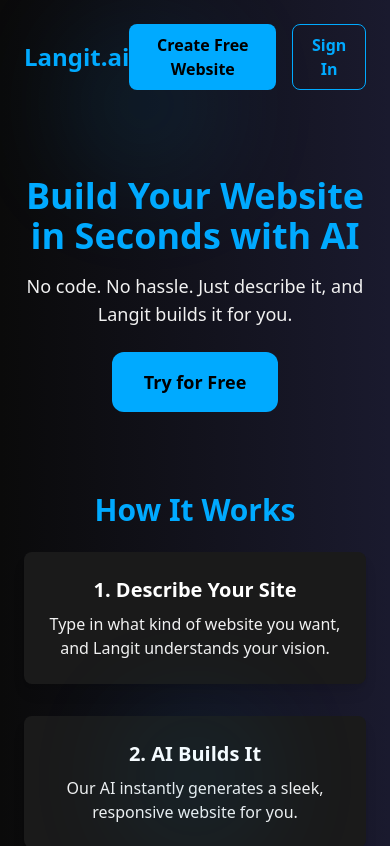
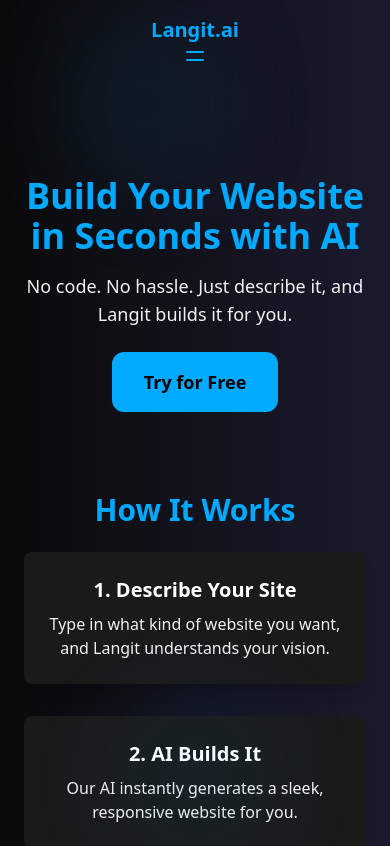
Before and after one commit to jeffeacosta/langit-landing, a Next.js app: page / in a window 390 px wide. Shown: the top 846 px of the page. Built offline with nearby package versions, Linux system fonts and the light colour scheme.

Commit message:
Update page.js

```diff
--- a/app/page.js
+++ b/app/page.js
@@ -1,18 +1,61 @@
+import { useState } from "react";
 import BackgroundAnimation from "@/components/BackgroundAnimation";
+
 export default function Home() {
+  const [isOpen, setIsOpen] = useState(false);
+
   return (
     <div className="relative bg-gradient-to-r from-[#0a0a0a] to-[#1a1a2e] text-white min-h-screen flex flex-col items-center px-6 pt-20 pb-20">
       <BackgroundAnimation />
       {/* Header */}
-<header className="absolute top-0 left-0 w-full flex justify-between items-center p-6">
-  <div className="text-2xl font-bold text-primary">Langit.ai</div>
-  <div className="flex space-x-4">
+      <header className="absolute top-0 left-0 w-full flex flex-col md:flex-row justify-between items-center p-4 md:p-6">
+        <div className="text-xl md:text-2xl font-bold text-primary">Langit.ai</div>
+        {/* Desktop Buttons */}
+        <div className="hidden md:flex space-x-4">
           <button className="bg-primary text-black px-4 py-2 rounded-lg font-bold hover:bg-blue-300 transition-all duration-300">
             Create Free Website
           </button>
           <button className="border border-primary text-primary px-4 py-2 rounded-lg font-bold hover:bg-primary hover:text-black transition-all duration-300">
             Sign In
           </button>
+        </div>
+        {/* Mobile Dropdown */}
+        <div className="md:hidden relative">
+          <button
+            onClick={() => setIsOpen(!isOpen)}
+            className="text-primary focus:outline-none"
+          >
+            <svg
+              className="w-6 h-6"
+              fill="none"
+              stroke="currentColor"
+              viewBox="0 0 24 24"
+              xmlns="http://www.w3.org/2000/svg"
+            >
+              <path
+                strokeLinecap="round"
+                strokeLinejoin="round"
+                strokeWidth="2"
+                d="M4 8h16M4 16h16"
+              ></path>
+            </svg>
+          </button>
+          {isOpen && (
+            <div className="absolute right-0 mt-2 w-48 bg-cardDark rounded-md shadow-lg py-2 z-10">
+              <button
+                className="block w-full text-left px-4 py-2 text-sm text-primary hover:bg-blue-300 transition-all duration-300"
+                onClick={() => setIsOpen(false)}
+              >
+                Create Free Website
+              </button>
+              <button
+                className="block w-full text-left px-4 py-2 text-sm text-primary hover:bg-blue-300 transition-all duration-300"
+                onClick={() => setIsOpen(false)}
+              >
+                Sign In
+              </button>
+            </div>
+          )}
         </div>
       </header>
     <div className="max-w-3xl text-center mt-24">
```
Lines whose indentation alone changed are shown as unchanged.
